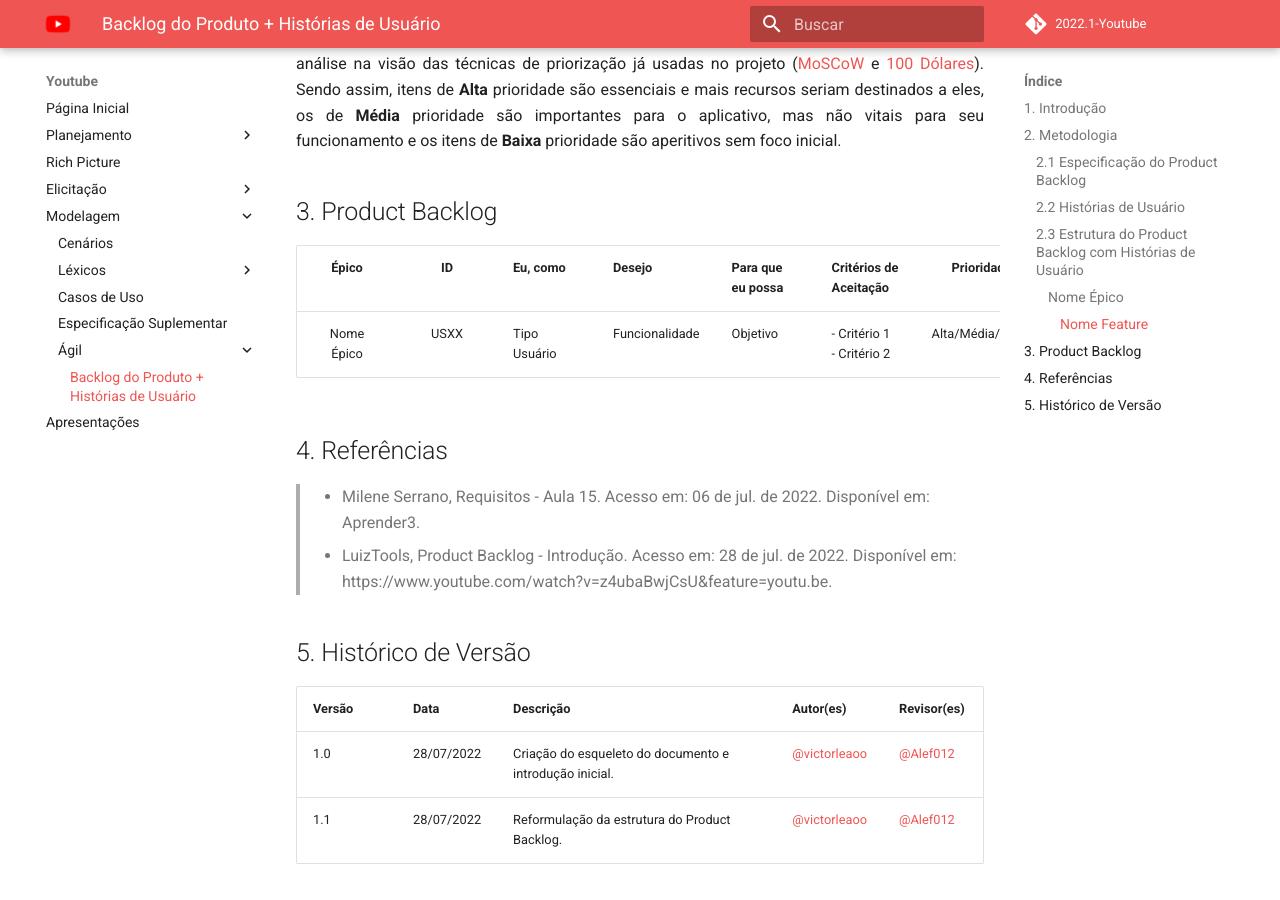
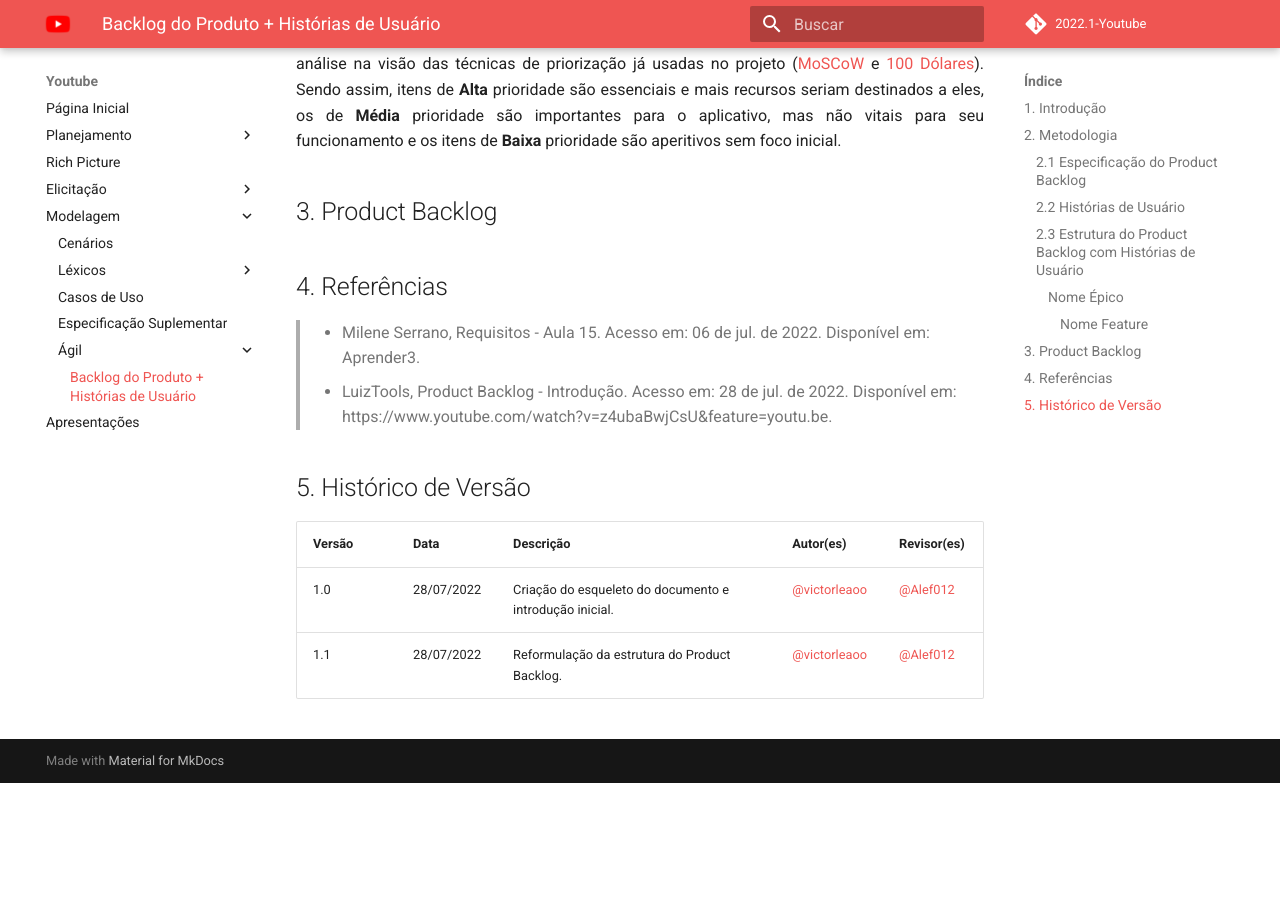
Before and after one commit to Requisitos-de-Software/2022.1-Youtube, an MkDocs documentation site: the page built from docs/modelagem/agil/backlog.md, in a window 1280 px wide and 900 px high, scrolled down 1737 px. Built offline with MkDocs 1.6.1 and Material for MkDocs 9.7.7, drawn with Linux system fonts in a browser that asks for light colours; comment, search, counter and statistics services are not loaded; after the commit the page ends 2520 px from its top, so only the background shows below that.

Commit message:
reformulacao historias e product backlog

```diff
--- a/docs/modelagem/agil/backlog.md
+++ b/docs/modelagem/agil/backlog.md
@@ -43,10 +43,6 @@
 
 ## 3. Product Backlog
 
-| Épico      | ID   | Eu, como     | Desejo         | Para que eu possa | Critérios de Aceitação        | Prioridade       |
-| :--------: | :--: | :----------- | :------------- | :---------------- | :---------------------------- | :--------------: |
-| Nome Épico | USXX | Tipo Usuário | Funcionalidade | Objetivo          | - Critério 1<br/>- Critério 2 | Alta/Média/Baixa |
-
 ## 4. Referências
 
 > - Milene Serrano, Requisitos - Aula 15. Acesso em: 06 de jul. de 2022. Disponível em: Aprender3.
```
